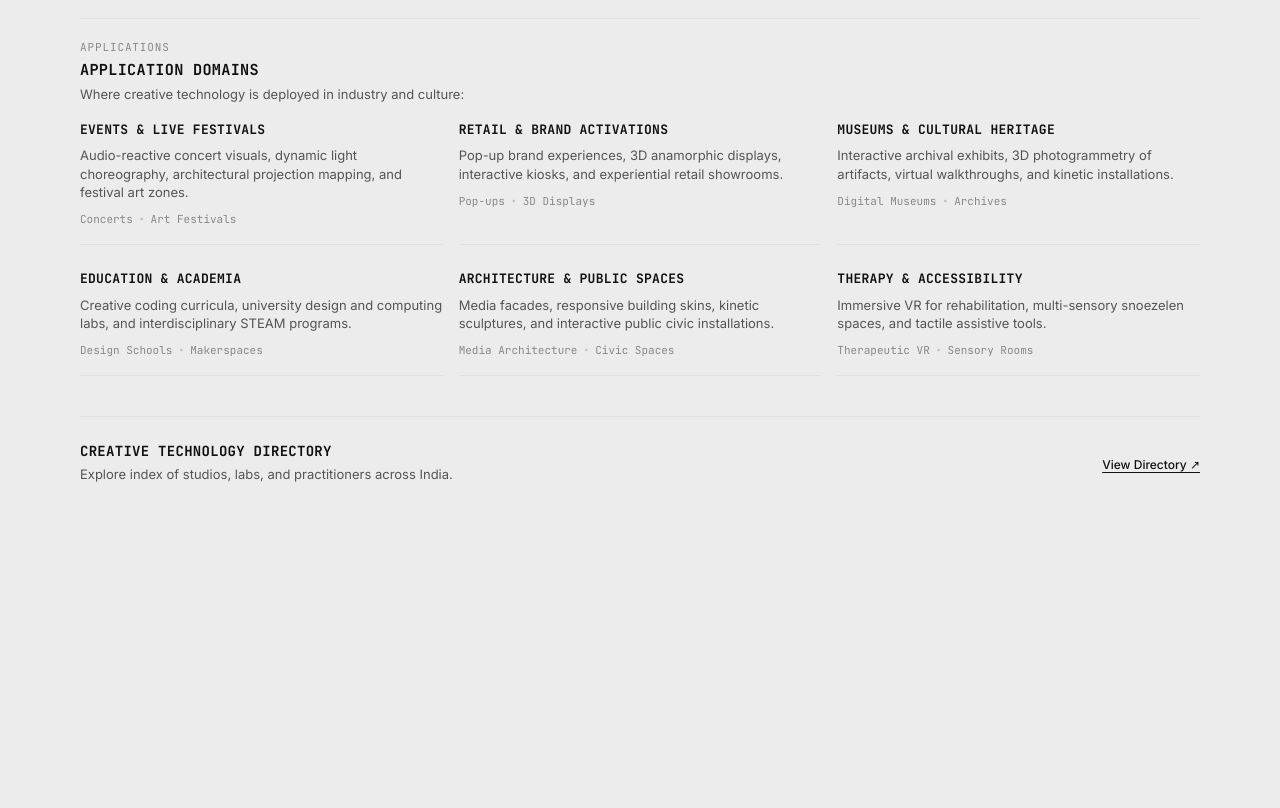
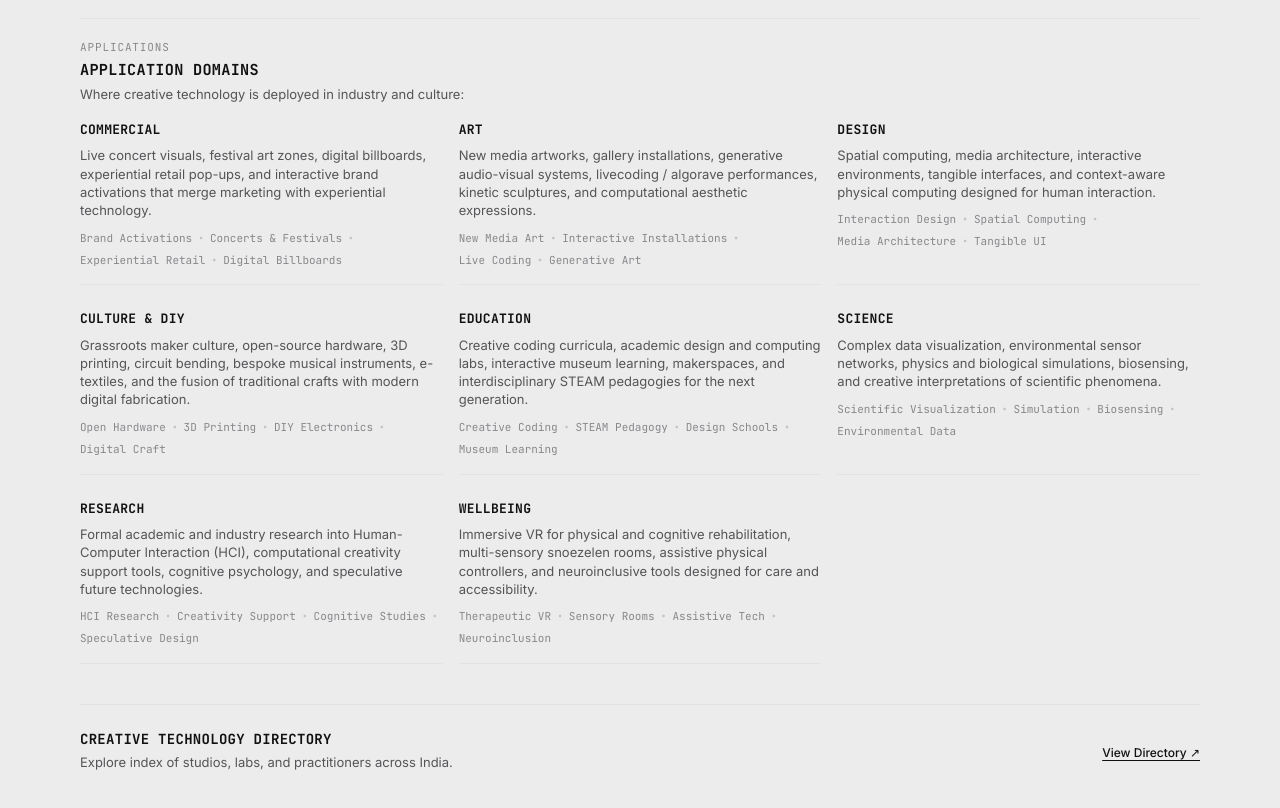
Before and after one commit to Creative-Tech-India/creative-tech-india.github.io, a Next.js app: page /about in a window 1280 px wide. Shown: the part 1000-1808 px from the top of the page. Before the commit the page ends 1540 px from the top, so only its background shows below. Built offline with nearby package versions, Linux system fonts and the light colour scheme.

Commit message:
Update Application Domains on About page and add Instagram to Navbar

```diff
--- a/app/about/page.tsx
+++ b/app/about/page.tsx
@@ -48,34 +48,44 @@ const DISCIPLINES = [
 
 const APPLICATIONS = [
   {
-    title: "Events & Live Festivals",
-    desc: "Audio-reactive concert visuals, dynamic light choreography, architectural projection mapping, and festival art zones.",
-    tags: ["Concerts", "Art Festivals"],
+    title: "Commercial",
+    desc: "Live concert visuals, festival art zones, digital billboards, experiential retail pop-ups, and interactive brand activations that merge marketing with experiential technology.",
+    tags: ["Brand Activations", "Concerts & Festivals", "Experiential Retail", "Digital Billboards"],
   },
   {
-    title: "Retail & Brand Activations",
-    desc: "Pop-up brand experiences, 3D anamorphic displays, interactive kiosks, and experiential retail showrooms.",
-    tags: ["Pop-ups", "3D Displays"],
+    title: "Art",
+    desc: "New media artworks, gallery installations, generative audio-visual systems, livecoding / algorave performances, kinetic sculptures, and computational aesthetic expressions.",
+    tags: ["New Media Art", "Interactive Installations", "Live Coding", "Generative Art"],
   },
   {
-    title: "Museums & Cultural Heritage",
-    desc: "Interactive archival exhibits, 3D photogrammetry of artifacts, virtual walkthroughs, and kinetic installations.",
-    tags: ["Digital Museums", "Archives"],
+    title: "Design",
+    desc: "Spatial computing, media architecture, interactive environments, tangible interfaces, and context-aware physical computing designed for human interaction.",
+    tags: ["Interaction Design", "Spatial Computing", "Media Architecture", "Tangible UI"],
   },
   {
-    title: "Education & Academia",
-    desc: "Creative coding curricula, university design and computing labs, and interdisciplinary STEAM programs.",
-    tags: ["Design Schools", "Makerspaces"],
+    title: "Culture & DIY",
+    desc: "Grassroots maker culture, open-source hardware, 3D printing, circuit bending, bespoke musical instruments, e-textiles, and the fusion of traditional crafts with modern digital fabrication.",
+    tags: ["Open Hardware", "3D Printing", "DIY Electronics", "Digital Craft"],
   },
   {
-    title: "Architecture & Public Spaces",
-    desc: "Media facades, responsive building skins, kinetic sculptures, and interactive public civic installations.",
-    tags: ["Media Architecture", "Civic Spaces"],
+    title: "Education",
+    desc: "Creative coding curricula, academic design and computing labs, interactive museum learning, makerspaces, and interdisciplinary STEAM pedagogies for the next generation.",
+    tags: ["Creative Coding", "STEAM Pedagogy", "Design Schools", "Museum Learning"],
   },
   {
-    title: "Therapy & Accessibility",
-    desc: "Immersive VR for rehabilitation, multi-sensory snoezelen spaces, and tactile assistive tools.",
-    tags: ["Therapeutic VR", "Sensory Rooms"],
+    title: "Science",
+    desc: "Complex data visualization, environmental sensor networks, physics and biological simulations, biosensing, and creative interpretations of scientific phenomena.",
+    tags: ["Scientific Visualization", "Simulation", "Biosensing", "Environmental Data"],
+  },
+  {
+    title: "Research",
+    desc: "Formal academic and industry research into Human-Computer Interaction (HCI), computational creativity support tools, cognitive psychology, and speculative future technologies.",
+    tags: ["HCI Research", "Creativity Support", "Cognitive Studies", "Speculative Design"],
+  },
+  {
+    title: "Wellbeing",
+    desc: "Immersive VR for physical and cognitive rehabilitation, multi-sensory snoezelen rooms, assistive physical controllers, and neuroinclusive tools designed for care and accessibility.",
+    tags: ["Therapeutic VR", "Sensory Rooms", "Assistive Tech", "Neuroinclusion"],
   },
 ];
 
--- a/components/Navbar.tsx
+++ b/components/Navbar.tsx
@@ -54,6 +54,14 @@ export default function Navbar() {
           >
             GitHub ↗
           </a>
+          <a
+            href="https://www.instagram.com/creativetech.india"
+            target="_blank"
+            rel="noopener noreferrer"
+            className="header-link"
+          >
+            Instagram ↗
+          </a>
         </nav>
       </div>
     </header>
```
